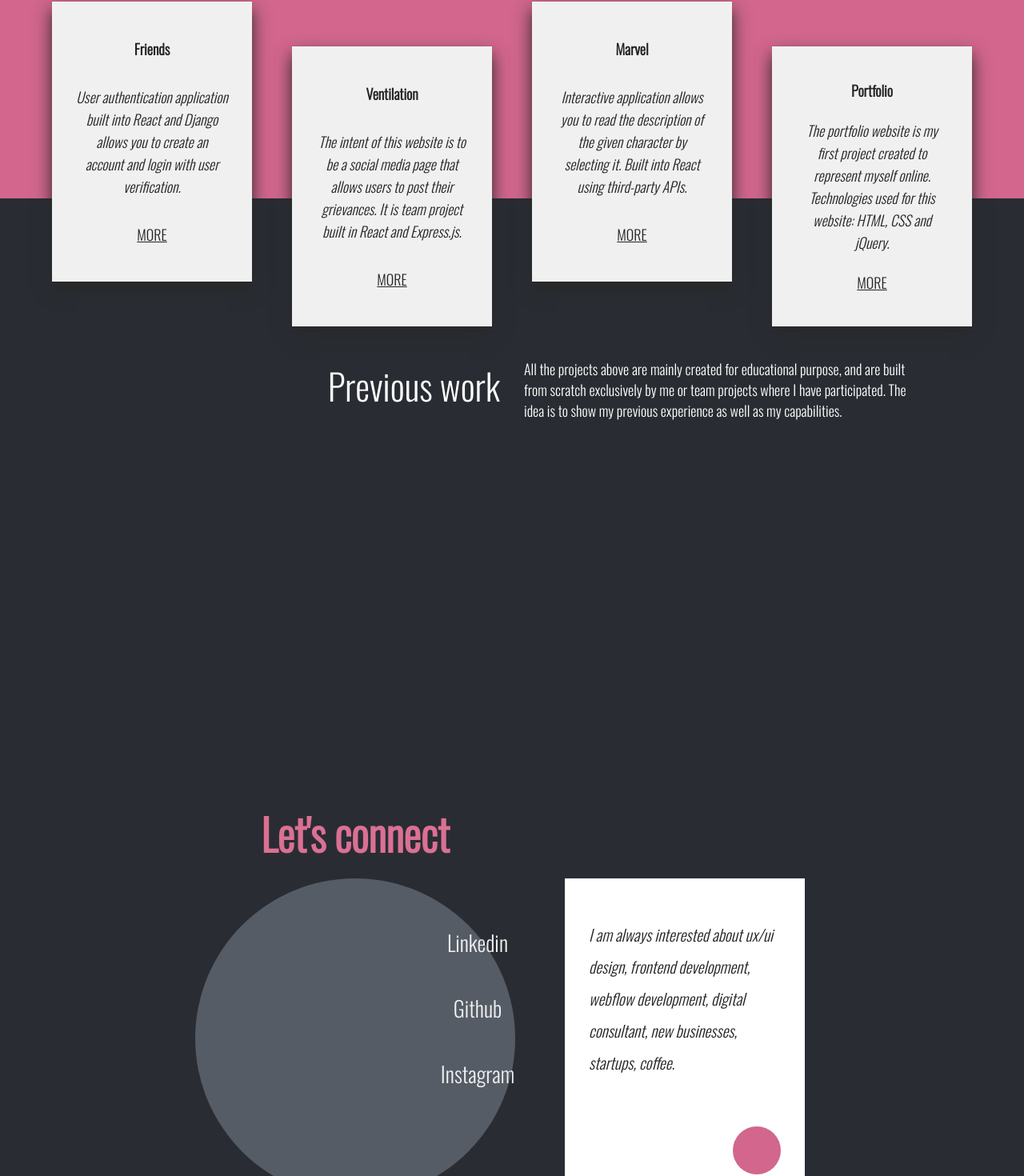
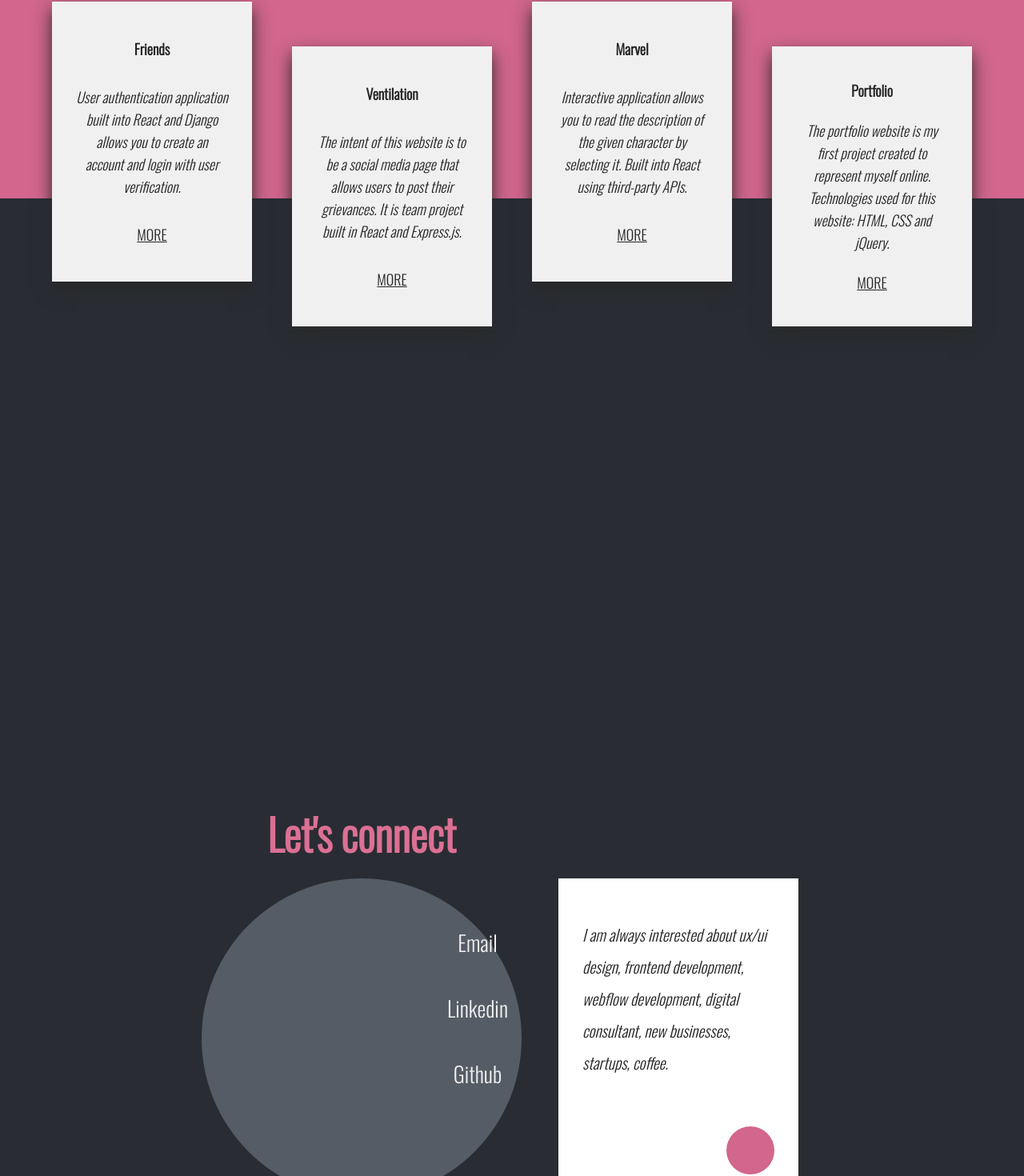
Before and after one commit to martinstojmenovski/Portfolio, a React (Create React App) app: page / in a window 1280 px wide. Shown: the part 2222-3692 px from the top of the page at 80% size. Built offline with nearby package versions, Linux system fonts and the light colour scheme.

Commit message:
mailto added

```diff
--- a/src/Components/Project.js
+++ b/src/Components/Project.js
@@ -59,11 +59,11 @@ function Project({ project, projectsText }) {
       </div>
 
       <div className="descriptions">
-        <div className="project-header">Previous work</div>
-        <div className="description-article">All the projects above are mainly created for educational purpose,
+        {/* <div className="project-header">Previous work</div> */}
+        {/* <div className="description-article">All the projects above are mainly created for educational purpose,
           and are built from scratch exclusively by me or team projects where
           I have participated. The idea is to show my previous experience as well as
-          my capabilities.</div>
+          my capabilities.</div> */}
       </div>
 
     </div>
--- a/src/Components/Skills.js
+++ b/src/Components/Skills.js
@@ -8,9 +8,9 @@ function Skills({ skills }) {
           <div className="big-dot"></div>
         </div>
         <div ><ul>
+          <a href="mailto:martinstojmenovskim@gmail.com"><li>Email</li></a>
           <a href="https://www.linkedin.com/in/martin-stojmenovski-4780b9221/" target="_blank" ><li>Linkedin</li></a>
           <a href="https://github.com/martinstojmenovski?tab=repositories" target="_blank" ><li>Github</li></a>
-          <a href="https://www.instagram.com/martin_stojmenovski/" target="_blank"><li>Instagram</li></a>
         </ul></div>
 
         <div className='last-words'>
@@ -23,7 +23,7 @@ function Skills({ skills }) {
       </main>
 
       <footer>
-        <p style={{color:"white"}}>©2020 Privacy policy</p>
+        <p style={{ color: "white" }}>©2020 Privacy policy</p>
 
       </footer>
 
--- a/src/Components/project.css
+++ b/src/Components/project.css
@@ -46,6 +46,9 @@
   color: white;
 }
 /* projects container --------------------------- */
+.project-page a{
+  text-decoration: none;
+}
 .project1,
 .project2,
 .project3,
--- a/src/Components/projectsText.js
+++ b/src/Components/projectsText.js
@@ -1,43 +1,50 @@
 const project1 = (
   <div className="container1">
-    <div className="project1">
+    <a href="https://martinstojmenovski.github.io/Friends/" target="_blank">
+      <div className="project1">
       <h3>Friends</h3>
       <p>User authentication application built into React and Django
         allows you to create an account and login with user verification.</p>
       <span>MORE</span>
     </div>
+    </a>
   </div>
 )
 const project2 = (
   <div className="container2">
-    <div className="project2">
+    <a href="https://the-javawockeez.github.io/Ventilation/" target="_blank">
+      <div className="project2">
       <h3>Ventilation</h3>
       <p>The intent of this website is to be a social
         media page that allows users to post their grievances. It is team project built in React and Express.js.</p>
       <span>MORE</span>
     </div>
+    </a>
   </div>
 )
 
 const project3 = (
   <div className="container3">
-    <div className="project3">
+    <a href="https://martinstojmenovski.github.io/React-Marvel-api/" target="_blank">
+      <div className="project3">
       <h3>Marvel</h3>
       <p>Interactive application allows you to read the description
         of the given character by selecting it. Built into React using third-party APIs.</p>
       <span>MORE</span>
     </div>
+    </a>
   </div>
 )
 
 const project4 = (
   <div className="container4">
-    <div className="project4">
+    <a href="https://martinstojmenovski.github.io/portfolio/index.html#aboutMe" target="_blank">
+      <div className="project4">
       <h3>Portfolio</h3>
       <p>The portfolio website is my first project created
         to represent myself online. Technologies used for this website: HTML, CSS and jQuery.</p>
       <span>MORE</span>
-    </div>
+    </div></a>
   </div>
 )
 
```
Lines whose indentation alone changed are shown as unchanged.
